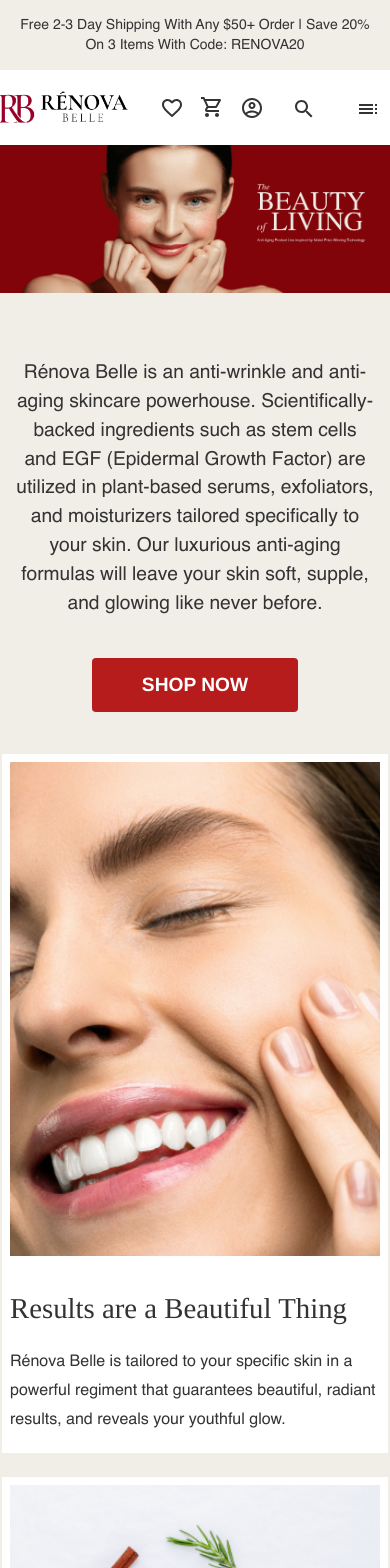
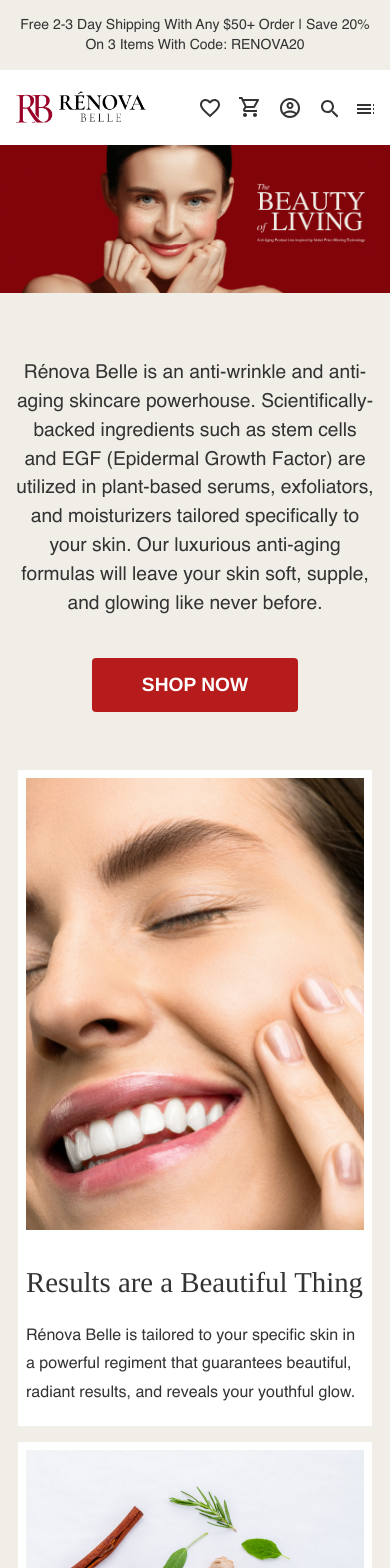
Before and after one commit to MuhammadAhmed8/Ecommerce-Nextjs-App, a Next.js app: page / in a window 390 px wide. Shown: the top 1568 px of the page. Built offline with nearby package versions, Linux system fonts and the light colour scheme; what cezerin-client would draw is missing.

Commit message:
Mobile navigation side space fixed

```diff
--- a/components/Homepage/Main Section/FavouriteProductsContainer.js
+++ b/components/Homepage/Main Section/FavouriteProductsContainer.js
@@ -9,7 +9,7 @@ export default function FavouriteProductsContainer(){
                 </MoreProducts.Title>
 
                 <MoreProducts.Body>
-                  <Grid container spacing={3}>
+                  <Grid container spacing={2}>
                     <Grid item xs={12} sm={6} md={3}>
                       <MoreProducts.Item/>
                     </Grid>
--- a/components/Homepage/Main Section/MainSection.js
+++ b/components/Homepage/Main Section/MainSection.js
@@ -88,7 +88,7 @@ export default function MainSection(props){
                 <br></br>
                 <br></br>
 
-            <Grid className={classes.resultGrid} container spacing={5}>
+            <Grid className={classes.resultGrid} container spacing={2}>
                 <Grid item xs={12} sm={6} >
                 <ResultsGrid
                     img = 'img/result_ (1).png'
@@ -149,7 +149,7 @@ export default function MainSection(props){
             </ColorButton>
 
             <br></br><br></br>
-            <Grid container spacing={3}>
+            <Grid container spacing={2}>
                 <ImageGrid img='fav_1.png' />
                 <ImageGrid img='fav_2.png' />
                 <ImageGrid img='fav_3.png' />
--- a/styles/globals.css
+++ b/styles/globals.css
@@ -169,7 +169,7 @@ img {
   display: flex;
   align-items: center;
   justify-content: center;
-  gap: 1rem;
+  gap: 5px !important;
 }
 
 .navTop > div {
@@ -1182,7 +1182,7 @@ img {
   .navTop__item .navToggle {
     position: relative !important;
     overflow: hidden;
-    width: 3rem;
+    width: 20px;
     height: 3rem;
   }
   .navTop__item .navToggle .cross,
@@ -1758,3 +1758,8 @@ img {
   text-align: center;
   margin: auto;
 }
+
+.MuiGrid-spacing-xs-2{
+  margin: 0px !important;
+  width: auto !important;
+}
```
Also changed, not shown: 1 other file (tests, documents, lock files or other folders).
